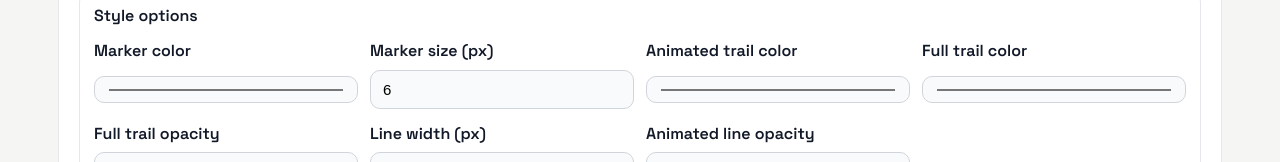
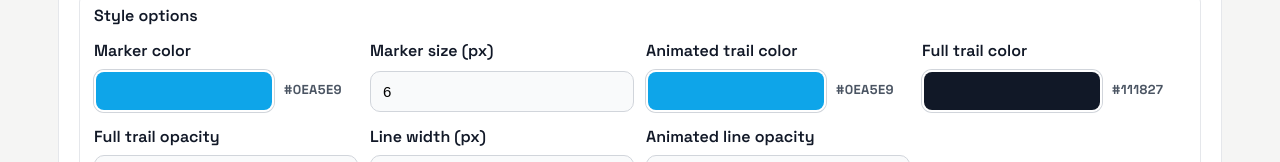
Before and after one commit to PooriaT/GPX_helper, a Svelte app in the folder frontend/: page / in a window 1280 px wide. Shown: the part 1255-1417 px from the top of the page. Built offline with nearby package versions, Linux system fonts and the light colour scheme; no server answers.

Commit message:
Fixing the color boxes issue

```diff
--- a/frontend/src/App.svelte
+++ b/frontend/src/App.svelte
@@ -849,7 +849,15 @@
           <div class="options-grid">
             <label>
               Marker color
-              <input type="color" bind:value={mapAnimation.markerColor} />
+              <div class="color-control">
+                <input
+                  class="color-picker"
+                  type="color"
+                  bind:value={mapAnimation.markerColor}
+                  style={`--picker-color: ${mapAnimation.markerColor};`}
+                />
+                <span class="color-value">{mapAnimation.markerColor}</span>
+              </div>
             </label>
             <label>
               Marker size (px)
@@ -863,11 +871,27 @@
             </label>
             <label>
               Animated trail color
-              <input type="color" bind:value={mapAnimation.trailColor} />
+              <div class="color-control">
+                <input
+                  class="color-picker"
+                  type="color"
+                  bind:value={mapAnimation.trailColor}
+                  style={`--picker-color: ${mapAnimation.trailColor};`}
+                />
+                <span class="color-value">{mapAnimation.trailColor}</span>
+              </div>
             </label>
             <label>
               Full trail color
-              <input type="color" bind:value={mapAnimation.fullTrailColor} />
+              <div class="color-control">
+                <input
+                  class="color-picker"
+                  type="color"
+                  bind:value={mapAnimation.fullTrailColor}
+                  style={`--picker-color: ${mapAnimation.fullTrailColor};`}
+                />
+                <span class="color-value">{mapAnimation.fullTrailColor}</span>
+              </div>
             </label>
             <label>
               Full trail opacity
--- a/frontend/src/app.css
+++ b/frontend/src/app.css
@@ -320,6 +320,51 @@ select:focus {
   background: #fff;
 }
 
+.color-control {
+  display: grid;
+  grid-template-columns: minmax(0, 1fr) auto;
+  align-items: center;
+  gap: 10px;
+}
+
+.color-picker {
+  --picker-color: #111827;
+  padding: 0;
+  min-height: 42px;
+  border-radius: 10px;
+  border: 2px solid #ffffff;
+  background: transparent;
+  cursor: pointer;
+  overflow: hidden;
+  box-shadow: 0 0 0 1px #d1d5db;
+}
+
+.color-picker::-webkit-color-swatch-wrapper {
+  padding: 0;
+  background: transparent;
+}
+
+.color-picker::-webkit-color-swatch {
+  border: 0;
+  border-radius: 0;
+  background: var(--picker-color);
+}
+
+.color-picker::-moz-color-swatch {
+  border: 0;
+  border-radius: 0;
+  background: var(--picker-color);
+}
+
+.color-value {
+  min-width: 74px;
+  font-size: 13px;
+  font-weight: 700;
+  color: #4b5563;
+  text-transform: uppercase;
+  letter-spacing: 0.03em;
+}
+
 .form-actions {
   display: flex;
   flex-wrap: wrap;
```
Also changed, not shown: 1 other file (tests, documents, lock files or other folders).
